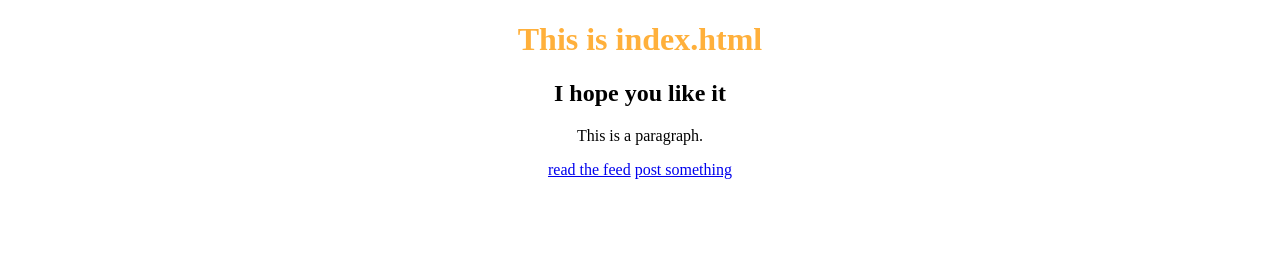
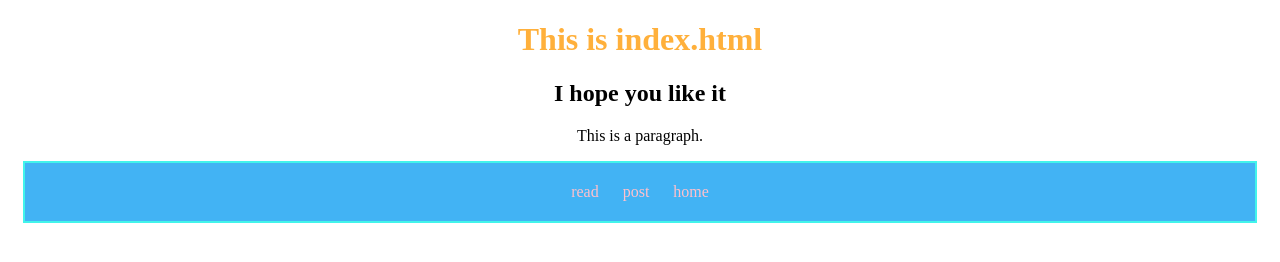
Before and after one commit to girlcodeakl/otahuhu2017, a plain HTML site: page public/index.html in a window 1280 px wide. Drawn offline with Linux system fonts and the light colour scheme.

Commit message:
changed the name
read the feed = read
post something= post

```diff
--- a/public/index.html
+++ b/public/index.html
@@ -8,7 +8,10 @@
   <h1>This is index.html</h1>
   <h2>I hope you like it</h2>
   <p>This is a paragraph.</p>
-      <a href="feed.html">read the feed</a>
-      <a href="post.html">post something</a>
+  <div class="navbar">
+    <a href="feed.html">read </a>
+    <a href="post.html">post</a>
+    <a href="index.html"> home</a>
+  </div>
 </body>
 </html>
--- a/public/style.css
+++ b/public/style.css
@@ -3,7 +3,7 @@ body {
 }
 
 .message-list {
-  background-color: #FFF0A5;
+  background-color: #42b3f4;
   padding: 20px;
 }
 
@@ -14,7 +14,27 @@ h1 {
 .message {
   color: #468966;
   margin: 10px;
-  padding: 10px;
+  padding: 15px;
   border: 2px solid #FFB03B;
   border-radius: 5px;
+
 }
+.navbar {
+
+border: 2px solid #42f4eb;
+    color: pink;
+      background-color: #42b3f4;
+        padding: 20px;
+        margin: 15px;
+
+
+
+}
+ a {
+  text-decoration: none;
+  margin: 10px;
+    color: pink;
+
+
+
+}
```
Lines whose indentation alone changed are shown as unchanged.
